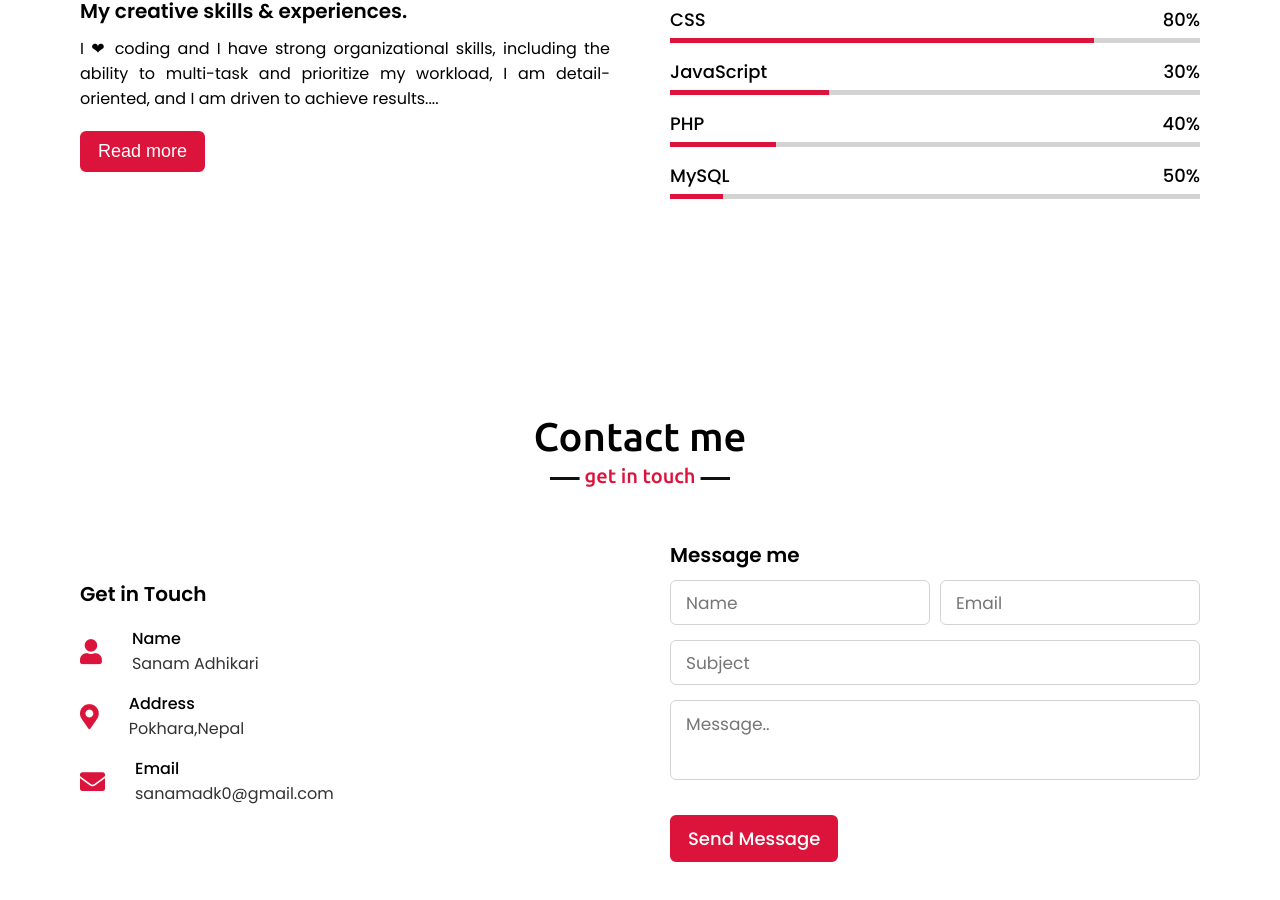
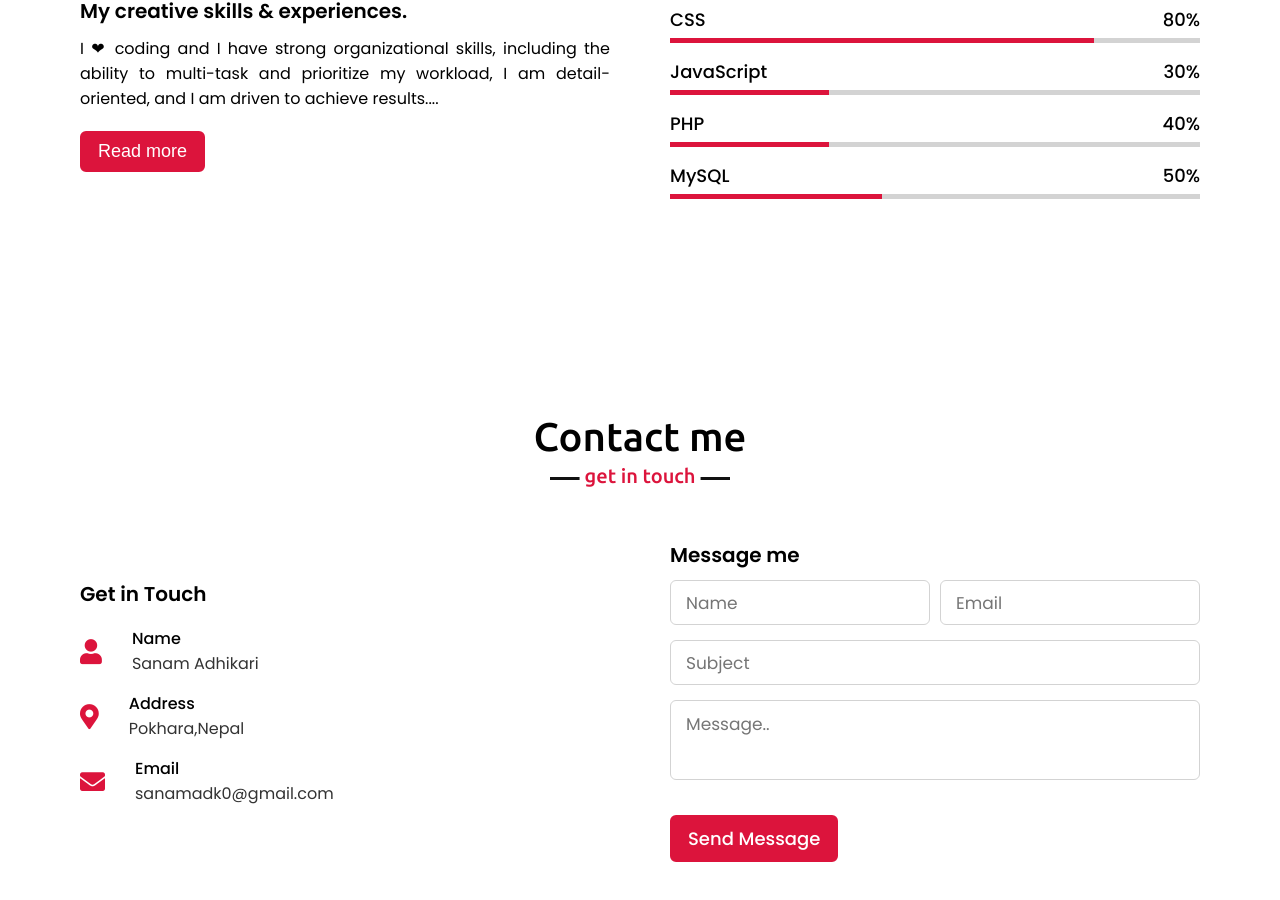
Before and after one commit to Sanamadk07/portfolio, a plain HTML site: page index.html in a window 1280 px wide. Shown: the part 2487-3387 px from the top of the page. Drawn offline with nearby package versions, Linux system fonts and the light colour scheme.

Commit message:
Skills updated

```diff
--- a/style.css
+++ b/style.css
@@ -460,11 +460,11 @@ section .title::after {
 }
 
 .skills-content .right .php::before {
-    width: 20%;
+    width: 30%;
 }
 
 .skills-content .right .mysql::before {
-    width: 10%;
+    width: 40%;
 }
 
 
```
